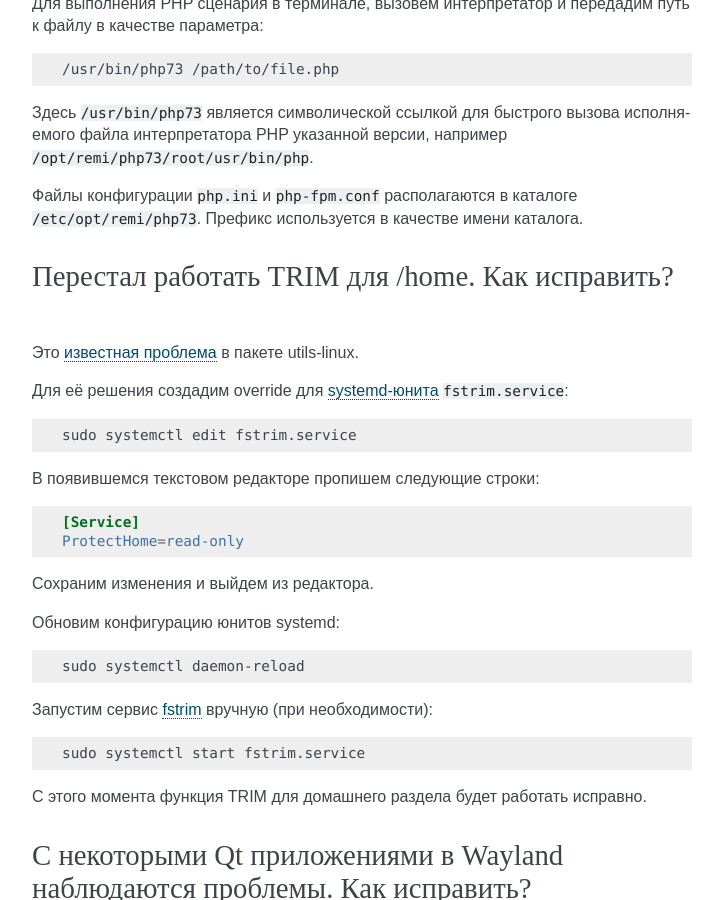
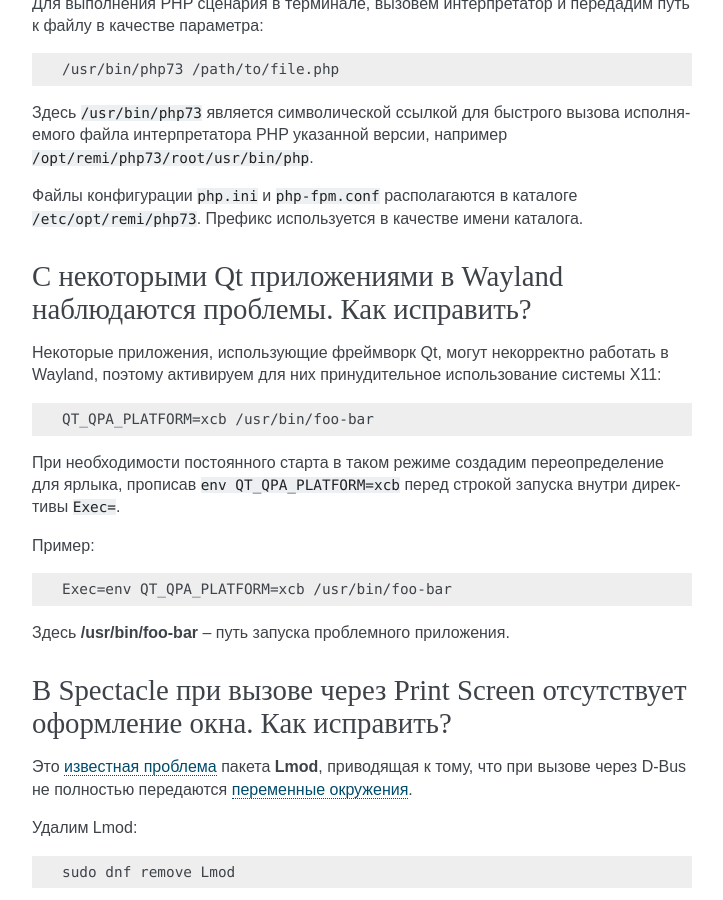
Before and after one commit to RussianFedora/FAQ, a Sphinx documentation site: the page built from source/tips-and-tricks.rst, in a window 1280 px wide and 900 px high, scrolled down 8724 px. Shown: the whole window, without its empty margins (388-1111 px from the left). Built offline with Sphinx 7.4.7, drawn with Linux system fonts in a browser that asks for light colours; some of the changed text lies outside the part shown.

Commit message:
Remove nonactual question
Информация о неработающем fstrim для домашних каталогов является устаревший. Всё устранено обновлением пакета.
Поэтому предлагаю удалить данный пункт.

```diff
--- a/source/tips-and-tricks.rst
+++ b/source/tips-and-tricks.rst
@@ -478,43 +478,6 @@ SWF файл -- это исполняемый файл формата Adobe Flas
 
 Файлы конфигурации ``php.ini`` и ``php-fpm.conf`` располагаются в каталоге ``/etc/opt/remi/php73``. Префикс используется в качестве имени каталога.
 
-.. index:: trim, fstrim, systemd, override, service, workaround, ssd
-.. _fstrim-override:
-
-Перестал работать TRIM для /home. Как исправить?
-=====================================================
-
-Это `известная проблема <https://bugzilla.redhat.com/show_bug.cgi?id=1762640>`__ в пакете utils-linux.
-
-Для её решения создадим override для :ref:`systemd-юнита <systemd-info>` ``fstrim.service``:
-
-.. code-block:: text
-
-    sudo systemctl edit fstrim.service
-
-В появившемся текстовом редакторе пропишем следующие строки:
-
-.. code-block:: ini
-
-    [Service]
-    ProtectHome=read-only
-
-Сохраним изменения и выйдем из редактора.
-
-Обновим конфигурацию юнитов systemd:
-
-.. code-block:: text
-
-    sudo systemctl daemon-reload
-
-Запустим сервис :ref:`fstrim <ssd-tuning>` вручную (при необходимости):
-
-.. code-block:: text
-
-    sudo systemctl start fstrim.service
-
-С этого момента функция TRIM для домашнего раздела будет работать исправно.
-
 .. index:: qt, wayland, xcb, workaround
 .. _qt-wayland-issue:
 
```
